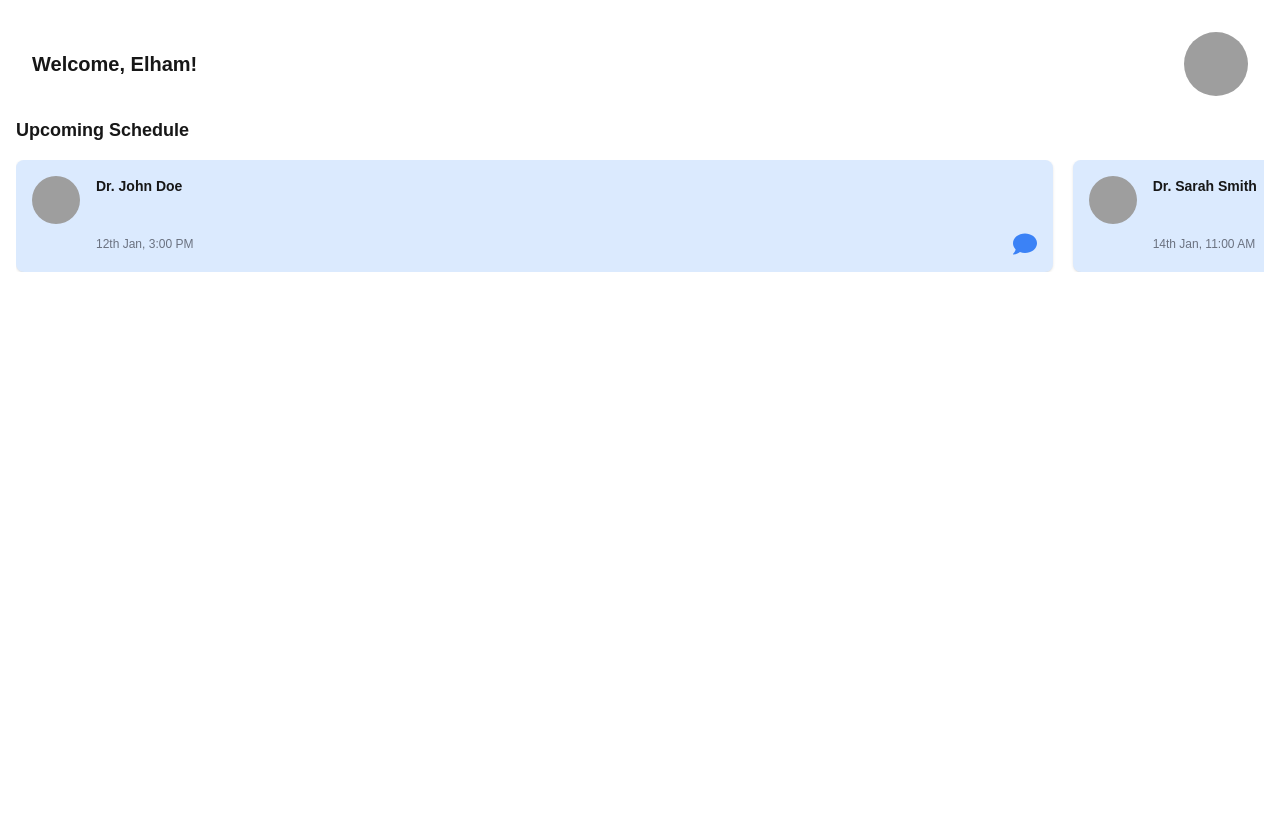
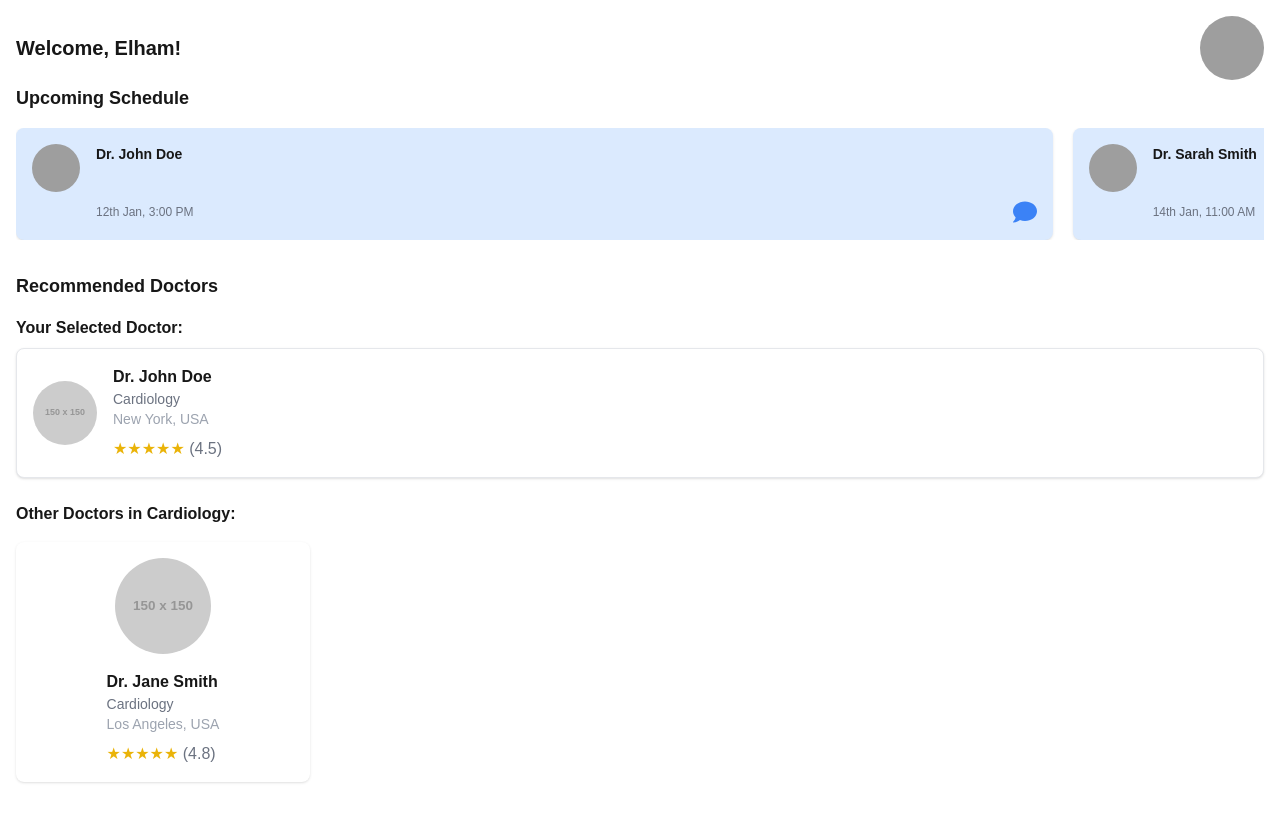
Before and after one commit to ElhamFadel/healthcare-v2, a Next.js app: page /user/1 in a window 1280 px wide. Shown: the top 822 px of the page. Before the commit the page ends 800 px from the top, so only its background shows below. Built offline with nearby package versions, Linux system fonts and the light colour scheme; grey boxes are pictures that could not be loaded.

Commit message:
UI/added find doctor section

```diff
--- /dev/null
+++ b/mocks/data/doctorsData.json
@@ -0,0 +1,74 @@
+[
+  {
+    "id": 1,
+    "name": "Dr. John Doe",
+    "specialty": "Cardiology",
+    "rating": 4.5,
+    "img": "https://via.placeholder.com/150",
+    "availability": ["Monday", "Wednesday", "Friday"],
+    "location": "New York, USA"
+  },
+  {
+    "id": 2,
+    "name": "Dr. Jane Smith",
+    "specialty": "Cardiology",
+    "rating": 4.8,
+    "img": "https://via.placeholder.com/150",
+    "availability": ["Tuesday", "Thursday"],
+    "location": "Los Angeles, USA"
+  },
+  {
+    "id": 3,
+    "name": "Dr. Michael Brown",
+    "specialty": "Neurology",
+    "rating": 4.3,
+    "img": "https://via.placeholder.com/150",
+    "availability": ["Monday", "Thursday", "Saturday"],
+    "location": "London, UK"
+  },
+  {
+    "id": 4,
+    "name": "Dr. Sarah Johnson",
+    "specialty": "Neurology",
+    "rating": 4.7,
+    "img": "https://via.placeholder.com/150",
+    "availability": ["Wednesday", "Friday"],
+    "location": "Berlin, Germany"
+  },
+  {
+    "id": 5,
+    "name": "Dr. Emily Davis",
+    "specialty": "Dentistry",
+    "rating": 4.6,
+    "img": "https://via.placeholder.com/150",
+    "availability": ["Monday", "Tuesday", "Wednesday"],
+    "location": "Sydney, Australia"
+  },
+  {
+    "id": 6,
+    "name": "Dr. William Wilson",
+    "specialty": "Dentistry",
+    "rating": 4.9,
+    "img": "https://via.placeholder.com/150",
+    "availability": ["Thursday", "Saturday"],
+    "location": "Toronto, Canada"
+  },
+  {
+    "id": 7,
+    "name": "Dr. Olivia Martinez",
+    "specialty": "Ophthalmology",
+    "rating": 4.4,
+    "img": "https://via.placeholder.com/150",
+    "availability": ["Monday", "Friday"],
+    "location": "Paris, France"
+  },
+  {
+    "id": 8,
+    "name": "Dr. James Anderson",
+    "specialty": "Ophthalmology",
+    "rating": 4.2,
+    "img": "https://via.placeholder.com/150",
+    "availability": ["Tuesday", "Thursday"],
+    "location": "Dubai, UAE"
+  }
+]
--- a/next.config.ts
+++ b/next.config.ts
@@ -3,6 +3,14 @@ import type { NextConfig } from "next";
 const nextConfig: NextConfig = {
   /* config options here */
   reactStrictMode: true,
+  images: {
+    remotePatterns: [
+      {
+        protocol: 'https',
+        hostname: 'via.placeholder.com',
+      },
+    ],
+  },
 };
 
 export default nextConfig;
--- /dev/null
+++ b/src/components/containers/user/FindYourDoctor.tsx
@@ -0,0 +1,77 @@
+import doctorsData from "../../../../mocks/data/doctorsData.json";
+import { useMemo } from "react";
+import { DoctorCard } from "./ui";
+
+interface FindYourDoctorProps {
+  selectedDoctorId: number;
+}
+
+const FindYourDoctor = ({ selectedDoctorId }: FindYourDoctorProps) => {
+  const selectedDoctor = doctorsData.find(
+    (doctor) => doctor.id === selectedDoctorId
+  );
+
+  const relatedDoctors = useMemo(
+    () =>
+      doctorsData.filter(
+        (doctor) =>
+          doctor.specialty === selectedDoctor?.specialty &&
+          doctor.id !== selectedDoctorId
+      ),
+    [doctorsData, selectedDoctor?.specialty, selectedDoctorId]
+  );
+
+  if (!doctorsData || doctorsData.length === 0) {
+    return (
+      <section className="py-8">
+        <h2 className="text-lg font-bold text-primary mb-4">Recommended Doctors</h2>
+        <p className="text-gray-500">No doctors data is available at the moment.</p>
+      </section>
+    );
+  }
+
+  if (!selectedDoctor) {
+    return (
+      <section className="py-8">
+        <h2 className="text-lg font-bold text-primary mb-4">Recommended Doctors</h2>
+        <p className="text-gray-500">
+          No doctor was found for the selected ID. Please select one.
+        </p>
+      </section>
+    );
+  }
+
+  return (
+    <section className="py-8">
+      <h2 className="text-lg font-bold text-primary mb-4">Recommended Doctors</h2>
+
+      <div className="mb-6">
+        <h3 className="text-md font-semibold text-darkText mb-2">
+          Your Selected Doctor:
+        </h3>
+        <DoctorCard
+          {...selectedDoctor}
+          isSelected={true}
+          customClass="border border-primary p-4"
+        />
+      </div>
+
+      <div>
+        <h3 className="text-md font-semibold text-darkText mb-4">
+          Other Doctors in {selectedDoctor.specialty}:
+        </h3>
+        {relatedDoctors.length > 0 ? (
+          <div className="grid grid-cols-1 sm:grid-cols-2 md:grid-cols-3 lg:grid-cols-4 gap-6">
+            {relatedDoctors.map((doctor) => (
+              <DoctorCard key={doctor.id} {...doctor} />
+            ))}
+          </div>
+        ) : (
+          <p className="text-gray-500">No other doctors available in this specialty.</p>
+        )}
+      </div>
+    </section>
+  );
+};
+
+export default FindYourDoctor;
--- a/src/components/containers/user/UserHeader.tsx
+++ b/src/components/containers/user/UserHeader.tsx
@@ -2,7 +2,7 @@ import Image from "next/image";
 
 const UserHeader = () => {
   return (
-    <section className="flex items-center justify-between bg-primary/10 p-4 rounded-lg mb-1">
+    <section className="flex items-center justify-between bg-primary/10  rounded-lg mb-1">
       <div>
         <h1 className="text-xl font-bold text-primary">Welcome, Elham!</h1>
       </div>
--- a/src/components/containers/user/index.ts
+++ b/src/components/containers/user/index.ts
@@ -1,2 +1,3 @@
 export {default as UserHeader} from "./UserHeader"
 export {default as UpcomingSchedule} from "./UpcomingSchedule"
+export {default as FindYourDoctor} from "./FindYourDoctor"
--- /dev/null
+++ b/src/components/containers/user/ui/DoctorCard.tsx
@@ -0,0 +1,48 @@
+import Image from "next/image";
+
+interface DoctorCardProps {
+  img: string;
+  name: string;
+  specialty: string;
+  location: string;
+  rating: number;
+  isSelected?: boolean;
+  customClass?: string;
+}
+
+const DoctorCard = ({
+  img,
+  name,
+  specialty,
+  location,
+  rating,
+  isSelected = false,
+  customClass = "",
+}: DoctorCardProps) => (
+  <div
+    className={`bg-white shadow rounded-lg p-4 flex ${
+      isSelected ? "items-center" : "flex-col items-center"
+    } ${customClass}`}
+  >
+    <Image
+      src={img || "/placeholder.jpg"}
+      alt={name || "Doctor"}
+      className={`${
+        isSelected ? "w-16 h-16" : "w-24 h-24"
+      } rounded-full object-cover ${isSelected ? "mr-4" : "mb-4"}`}
+      width={isSelected ? 64 : 96}
+      height={isSelected ? 64 : 96}
+    />
+    <div>
+      <h3 className="text-md font-bold">{name || "N/A"}</h3>
+      <p className="text-sm text-gray-500">{specialty || "Unknown Specialty"}</p>
+      <p className="text-sm text-gray-400">{location || "Unknown Location"}</p>
+      <div className="text-yellow-500 mt-2">
+        {"★".repeat(Math.round(rating || 0))}{" "}
+        <span className="text-gray-500">({rating || "N/A"})</span>
+      </div>
+    </div>
+  </div>
+);
+
+export default DoctorCard;
--- a/src/components/containers/user/ui/index.ts
+++ b/src/components/containers/user/ui/index.ts
@@ -1 +1,2 @@
 export {default as SessionAppointmentCard } from "./SessionAppointmentCard";
+export {default as DoctorCard} from "./DoctorCard";
--- a/src/pages/user/[id]/index.tsx
+++ b/src/pages/user/[id]/index.tsx
@@ -1,9 +1,10 @@
-import { UpcomingSchedule, UserHeader } from "@/components/containers/user";
+import { UpcomingSchedule, UserHeader,FindYourDoctor } from "@/components/containers/user";
 const UserProfile = () => {
   return (
     <div className="container mx-auto p-4">
       <UserHeader />
       <UpcomingSchedule />
+      <FindYourDoctor selectedDoctorId={1} />
     </div>
   );
 };
```
